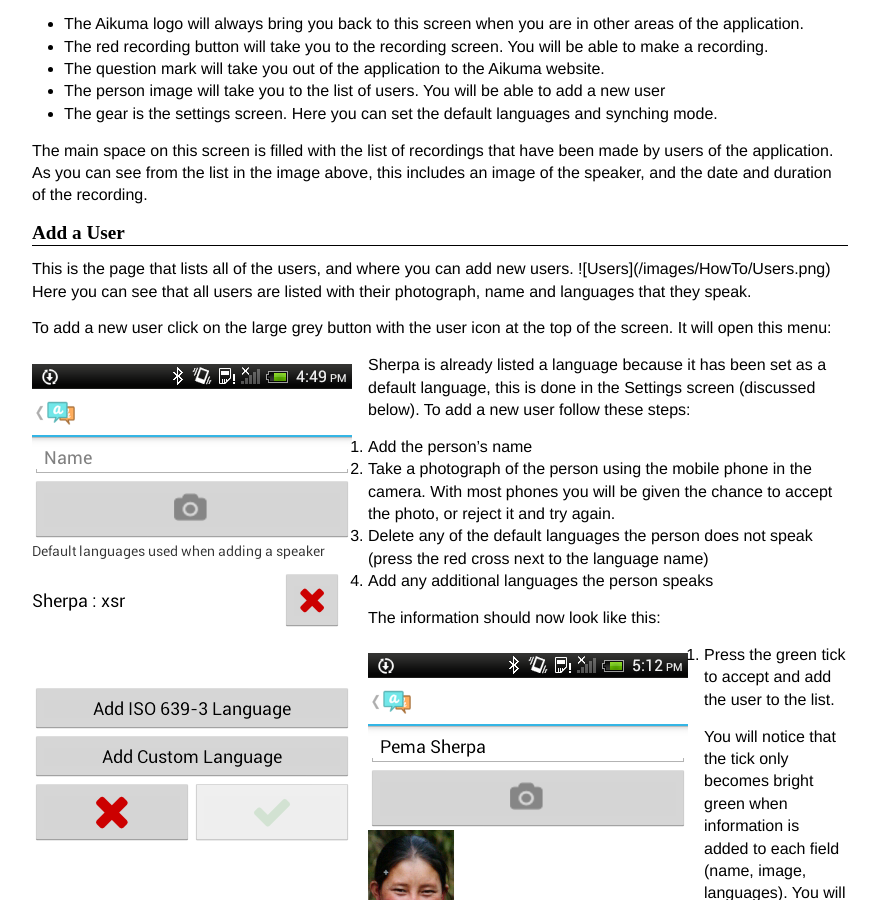
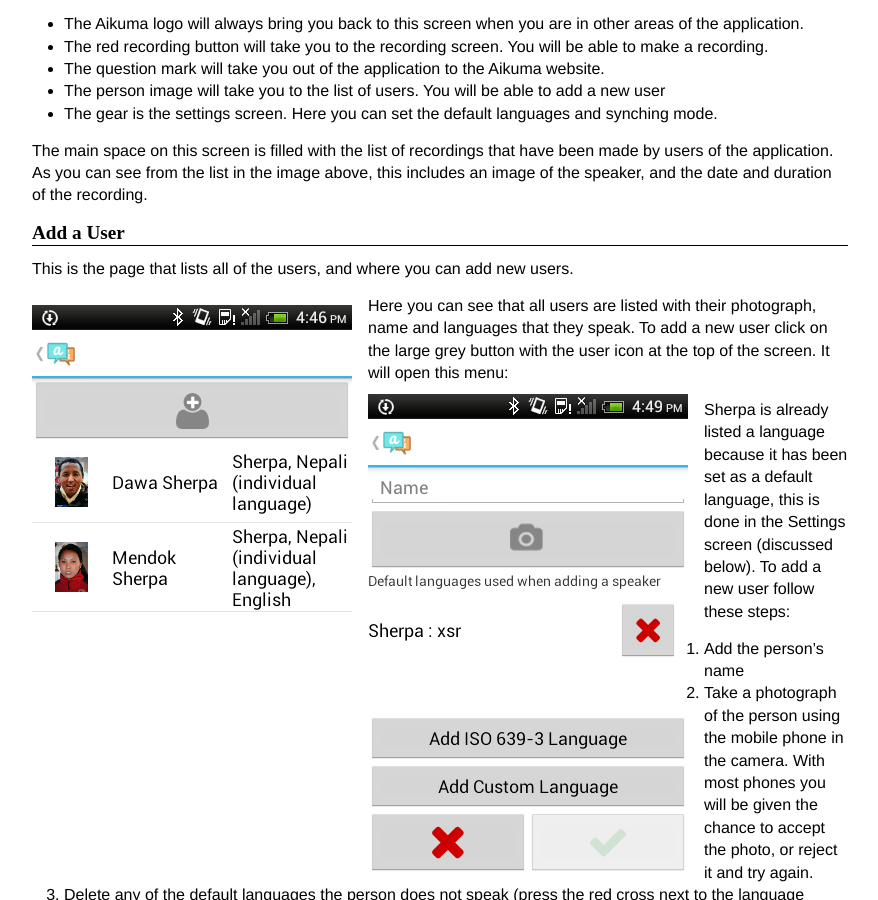
Before and after one commit to langtech/langtech.github.com, a Jekyll site: the page built from aikuma/howto.md, in a window 1280 px wide and 900 px high, scrolled down 388 px. Shown: the whole window, without its empty margins (200-1078 px from the left). Built offline with Jekyll 4.4.1, drawn with Linux system fonts in a browser that asks for light colours.

Commit message:
changing code

```diff
--- a/aikuma/howto.md
+++ b/aikuma/howto.md
@@ -32,17 +32,17 @@ As you can see from the list in the image above, this includes an image of the s
 
 Add a User
 ----------
-<div class="clear">
+
 This is the page that lists all of the users, and where you can add new users.
 
 
 ![Users](/images/HowTo/Users.png)
+<div class="clear">
 
-</div>
 Here you can see that all users are listed with their photograph, name and languages that they speak.
 
 To add a new user click on the large grey button with the user icon at the top of the screen. It will open this menu:
-
+</div>
 ![New User](/images/HowTo/NewUserEmpty.png)
 
 Sherpa is already listed a language because it has been set as a default language, this is done in the Settings screen (discussed below). To add a new user follow these steps:
```
